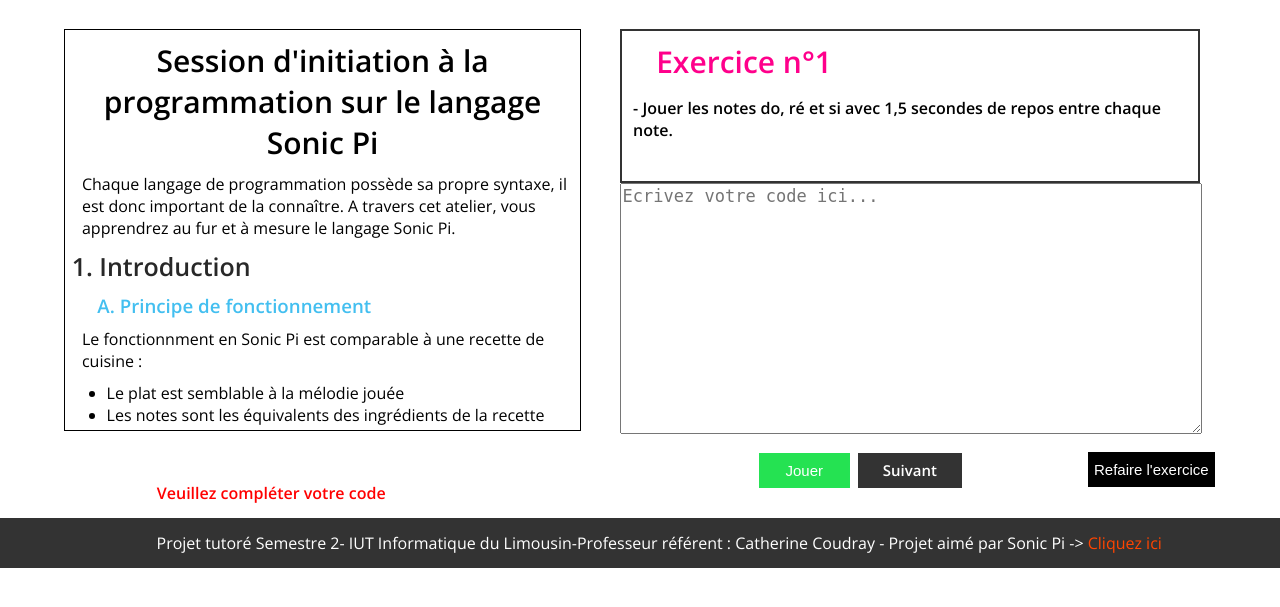
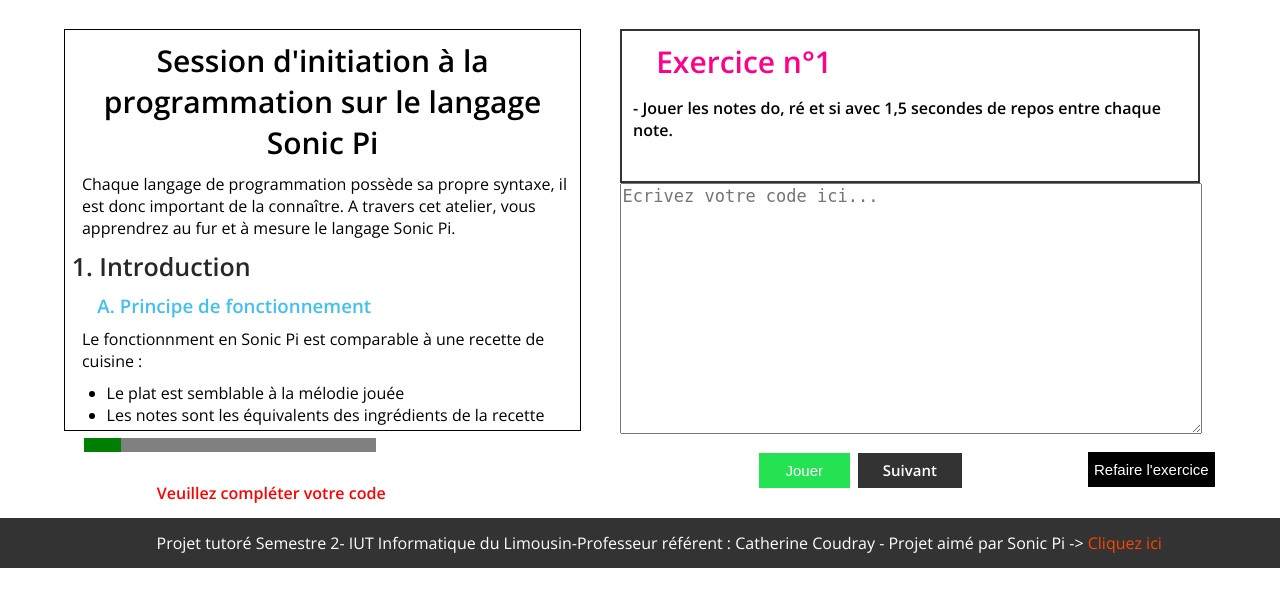
Before and after one commit to Thebarda/AtelierWebInitiationALaProgrammation, a PHP site: page /exercice1.php in a window 1280 px wide. Shown: the part 238-845 px from the top of the page. Run offline with PHP 8.4, Linux system fonts and the light colour scheme.

Commit message:
Ajout de la barre de progression

```diff
--- a/css/exercice1.css
+++ b/css/exercice1.css
@@ -299,6 +299,17 @@ ol{
     width: 70%;
 }
 
+#progress{
+   position: absolute;
+   margin-top: -4rem;
+   margin-left: 5rem;
+   width: 300px;
+   padding: 4px;
+   background: #FFFFFF;
+   border-radius: 14px;
+   height: 22px;
+}
+
 .textarea{
 	font-size: 17px;
 }
--- a/exercice1.php
+++ b/exercice1.php
@@ -183,6 +183,7 @@ A faire en V2 :
 	<form id="refaire" method="post" action="exercice1.php">
 		<input id="reset" type="submit" name="refaire" value="Refaire l'exercice" id="jouer"/>
 	</form>
+	<progress id="progress" max="100" value="12.5">1/8</progress>
         <?php
 		if(isset($_POST["refaire"])){
 			shell_exec('> exercice1.txt');
--- a/exercice2.php
+++ b/exercice2.php
@@ -173,6 +173,7 @@ A faire en V2 :
 	<form id="refaire" method="post" action="exercice2.php">
 		<p id="valid"><input id="reset" type="submit" name="refaire" value="Refaire l'exercice" id="jouer"/></p>
 	</form>
+	<progress id="progress" max="100" value="25">2/8</progress>
         <?php
 		if(isset($_POST["refaire"])){
 			shell_exec('> exercice2.txt');
--- a/exercice3.php
+++ b/exercice3.php
@@ -244,6 +244,7 @@ A faire en V2 :
 	<form id="refaire" method="post" action="exercice3.php">
 		<p id="valid"><input id="reset" type="submit" name="refaire" value="Refaire l'exercice" id="jouer"/></p>
 	</form>
+	<progress id="progress" max="100" value="37.5">1/8</progress>
         <?php
 		if(isset($_POST["refaire"])){
 			shell_exec('> exercice3.txt');
--- a/exercice4.php
+++ b/exercice4.php
@@ -256,6 +256,7 @@ A faire en V2 :
 	<form id="refaire" method="post" action="exercice4.php">
 		<p id="valid"><input id="reset" type="submit" name="refaire" value="Refaire l'exercice" id="jouer"/></p>
 	</form>
+	<progress id="progress" max="100" value="50">1/8</progress>
         <?php
 		if(isset($_POST["refaire"])){
 			shell_exec('> exercice4.txt');
--- a/exercice5.php
+++ b/exercice5.php
@@ -270,6 +270,7 @@ A faire en V2 :
 	<form id="refaire" method="post" action="exercice5.php">
 		<p id="valid"><input id="reset" type="submit" name="refaire" value="Refaire l'exercice" id="jouer"/></p>
 	</form>
+	<progress id="progress" max="100" value="67.5">1/8</progress>
         <?php
 		if(isset($_POST["refaire"])){
 			shell_exec('> exercice5.txt');
--- a/exercice6.php
+++ b/exercice6.php
@@ -334,6 +334,7 @@ A faire en V2 :
 	<form id="refaire" method="post" action="exercice6.php">
 		<p id="valid"><input id="reset" type="submit" name="refaire" value="Refaire l'exercice" id="jouer"/></p>
 	</form>
+	<progress id="progress" max="100" value="75">1/8</progress>
         <?php
 		if(isset($_POST["refaire"])){
 			shell_exec('> exercice6.txt');
--- a/exercice7.php
+++ b/exercice7.php
@@ -332,6 +332,7 @@ A faire en V2 :
 	<form id="refaire" method="post" action="exercice7.php">
 		<p id="valid"><input id="reset" type="submit" name="refaire" value="Refaire l'exercice" id="jouer"/></p>
 	</form>
+	<progress id="progress" max="100" value="87.5">1/8</progress>
         <?php
 		if(isset($_POST["refaire"])){
 			shell_exec('> exercice7.txt');
--- a/exercice8.php
+++ b/exercice8.php
@@ -348,6 +348,7 @@ A faire en V2 :
 		<form id="refaire" method="post" action="exercice8.php">
 			<p id="valid"><input id="reset" type="submit" name="refaire" value="Refaire l'exercice" id="jouer"/></p>
 		</form>
+		<progress id="progress" max="100" value="100">1/8</progress>
             <?php
 		if(isset($_POST["refaire"])){
                     shell_exec("> exercice8.txt");
```
Also changed, not shown: css/exercice7.css (+11 -0 lines).
